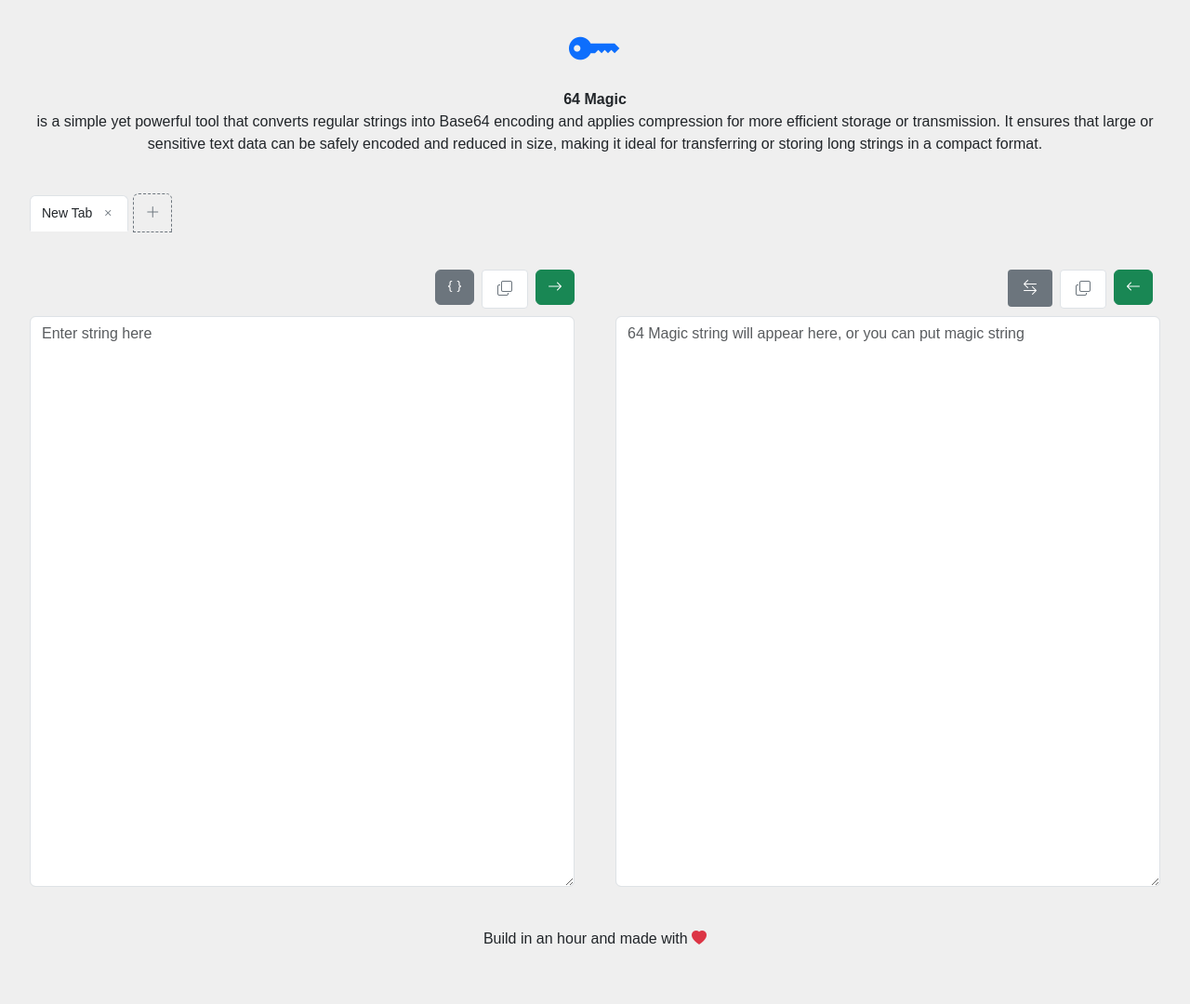
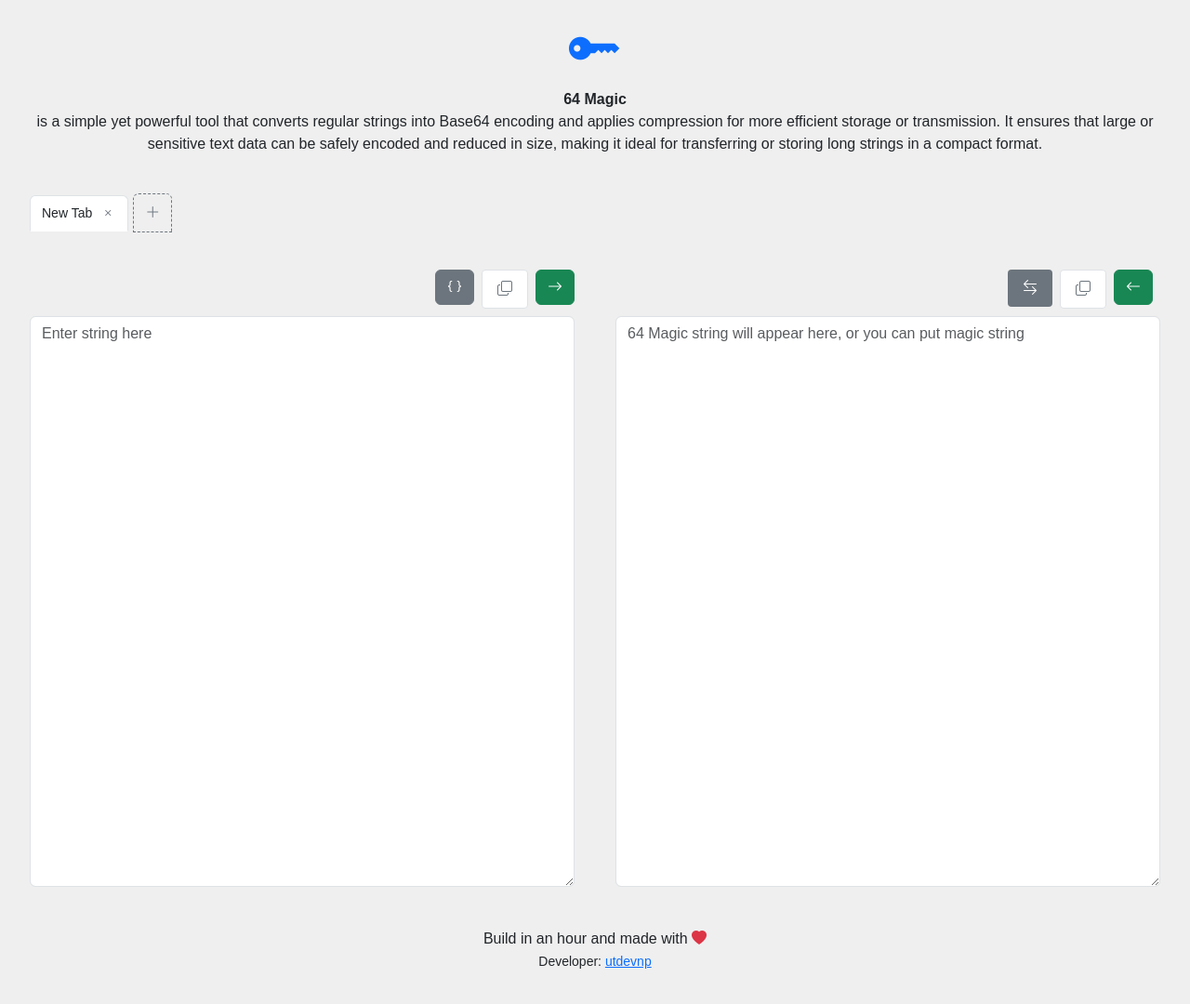
Before and after one commit to utdevnp/64magic, a plain HTML site: page index.html in a window 1280 px wide. Shown: the whole page at 93% size. Before the commit the page ends 1058 px from the top, so only its background shows below. Drawn offline with nearby package versions, Linux system fonts and the light colour scheme.

Commit message:
Add developer info with GitHub profile link.
- Update footer to include developer info
- Add link to https://github.com/utdevnp
- Display developer username in footer

```diff
--- a/index.html
+++ b/index.html
@@ -359,7 +359,8 @@
             <p class=" text-center "><small class="text-danger mt-2" id="outputError"></small></p>
         </div>
 
-        <p class="text-center mt-2">Build in an hour and made with <i class="bi bi-heart-fill text-danger"></i></p>
+        <p class="text-center mt-2">Build in an hour and made with <i class="bi bi-heart-fill text-danger"></i><br>
+        <small>Developer: <a href="https://github.com/utdevnp" target="_blank">utdevnp</a></small></p>
     </div>
 
     <script src="https://cdn.jsdelivr.net/npm/@popperjs/core@2.11.6/dist/umd/popper.min.js"></script>
```
